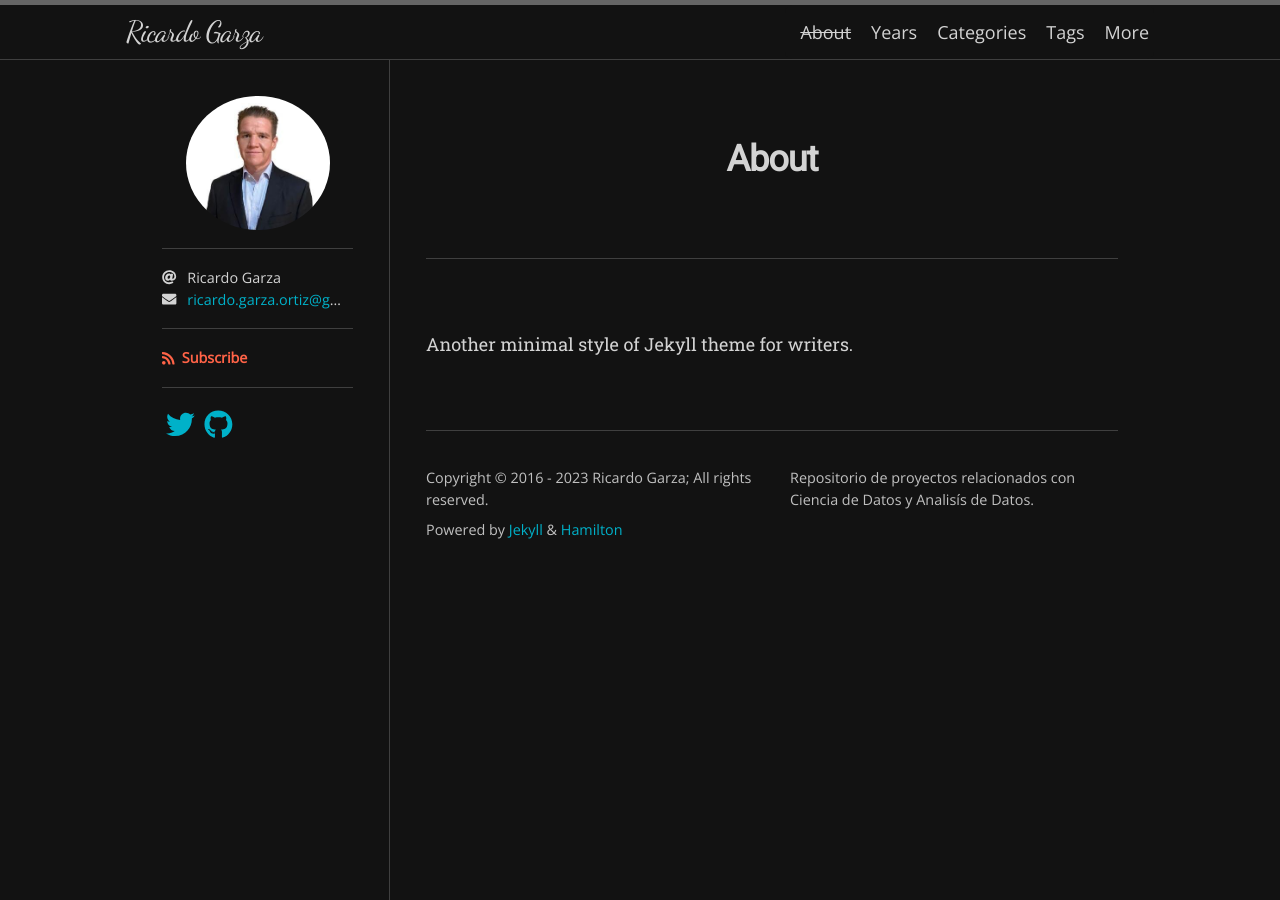
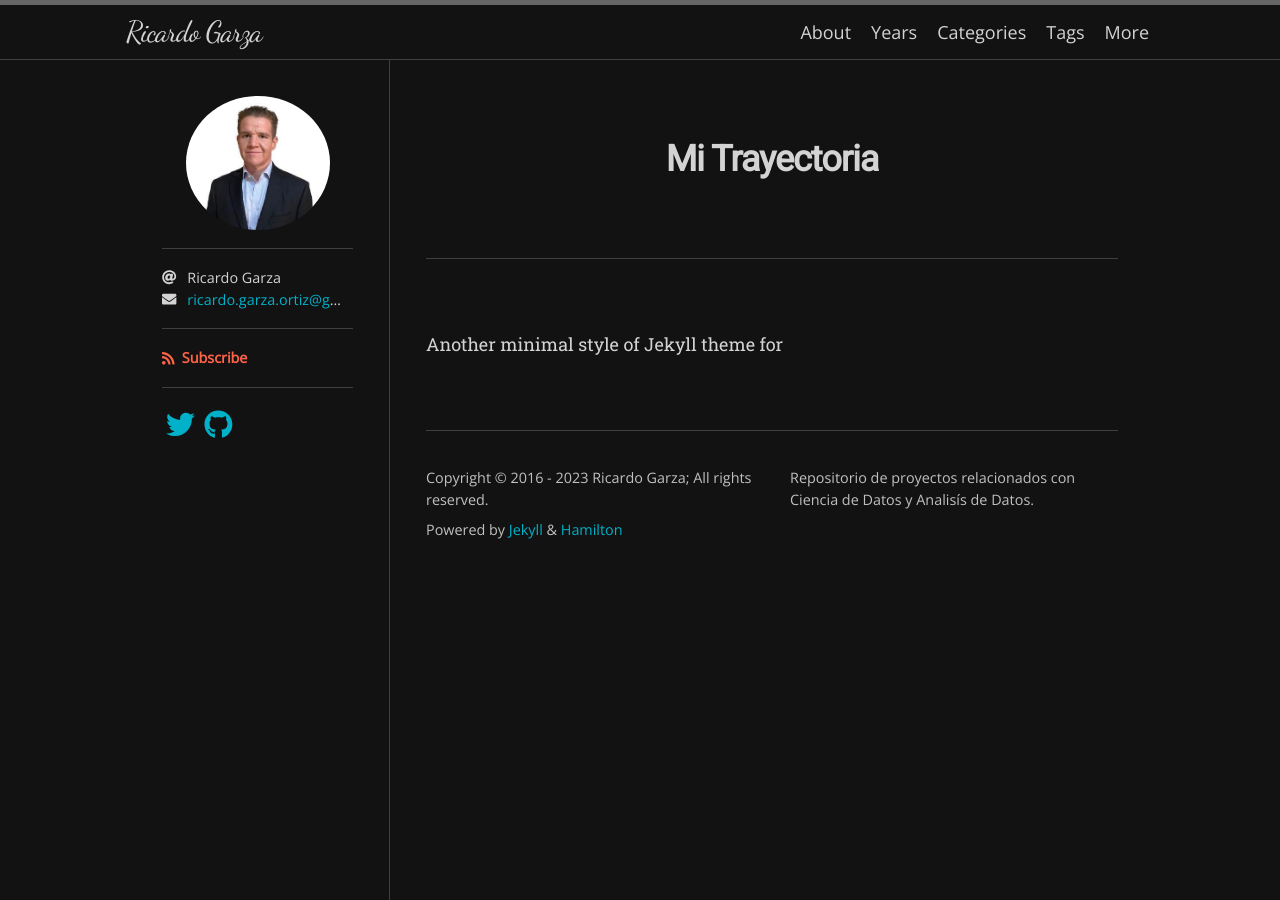
Before and after one commit to ricardogarzaortiz/PORTAFOLI_2, a Jekyll site: the page built from about.md, in a window 1280 px wide. Built offline with Jekyll 4.4.1, drawn with Linux system fonts in a browser that asks for light colours; nearby versions of some CDN libraries; some web fonts are replaced.

Commit message:
Update about.md
about

```diff
--- a/about.md
+++ b/about.md
@@ -1,7 +1,7 @@
 ---
 layout: page
-title: About
-permalink: /about/
+title: Mi Trayectoria
+permalink: /mi_trayectoria/
 ---
 
-Another minimal style of Jekyll theme for writers.
+Another minimal style of Jekyll theme for
```
